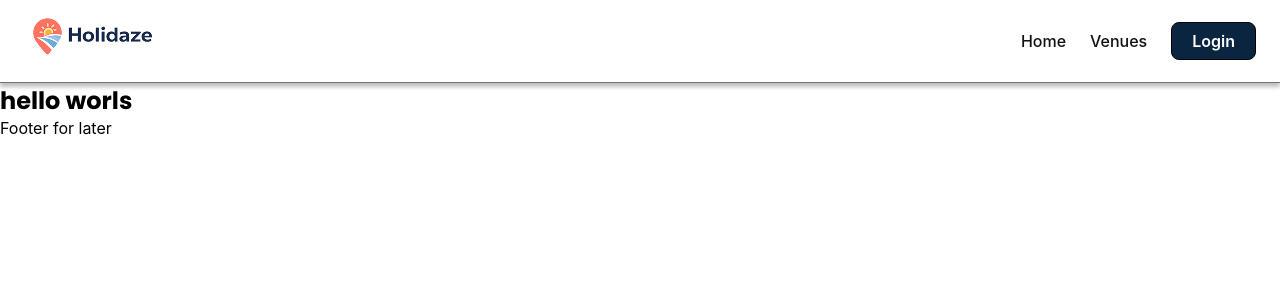
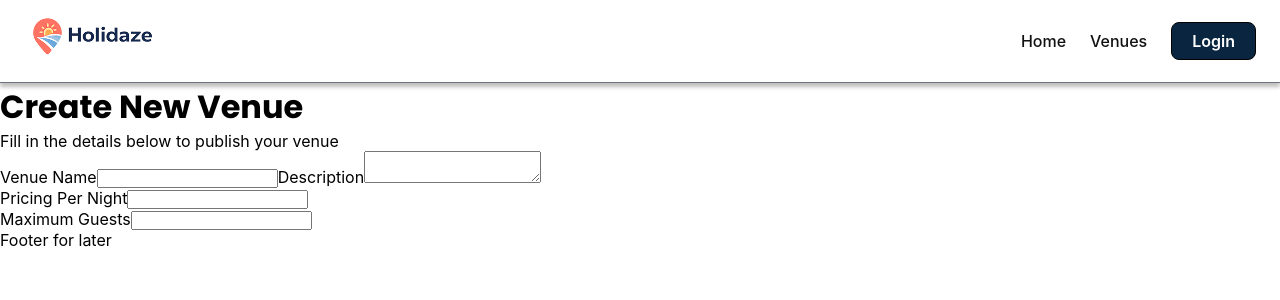
Before and after one commit to olekb2001/Ole-Kristian-Berge-PE2, a React (Vite) app: page /create-venue in a window 1280 px wide. Shown: the top 300 px of the page. Built offline with nearby package versions, Linux system fonts and the light colour scheme; a web font is replaced by a local one.

Commit message:
chore commit

```diff
--- a/src/pages/CreateVenue.jsx
+++ b/src/pages/CreateVenue.jsx
@@ -4,7 +4,38 @@ this page lets venue managers create a new venue.
 here the manager fills out a form with venue details
 which will later be sent to the api to create the venue.
 */
-import "./CreateVenue.css"
-export default function CreateVenue(){
-    return <h2>hello worls </h2>
+import "./CreateVenue.css";
+export default function CreateVenue() {
+  return (
+    <div className="create-venue-page">
+      <div className="create-venue-top">
+        <h1 className="create-venue-title">Create New Venue</h1>
+        <p className="create-venue-subtitle">
+          Fill in the details below to publish your venue
+        </p>
+      </div>
+
+      <div className="create-venue-layout">
+        {/* left container*/}
+        <div className="create-venue-left">
+          <label>Venue Name</label>
+          <input type="text" />
+
+          <label>Description</label>
+          <textarea />
+
+          <div className="two-inputs">
+            <div>
+              <label>Pricing Per Night</label>
+              <input type="number" />
+            </div>
+            <div>
+              <label>Maximum Guests</label>
+              <input type="number"/>
+            </div>
+          </div>
+        </div>
+      </div>
+    </div>
+  );
 }
```
